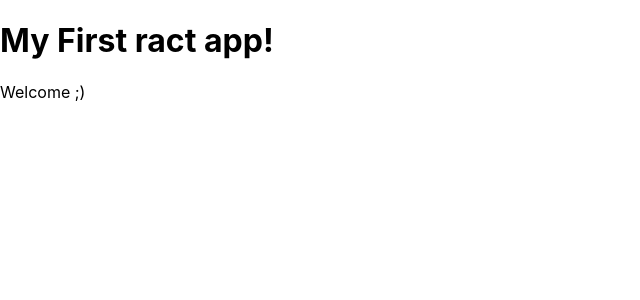
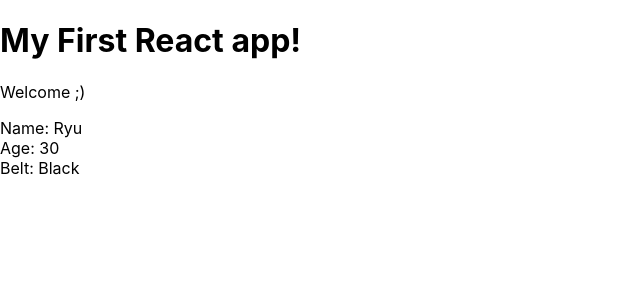
Before and after one commit to illyShelly/React-basic, a React (Create React App) app in the folder myapp/: page / in a window 1280 px wide. Shown: the top 300 px of the page, without its empty margins (0-640 px from the left). Built offline with nearby package versions, Linux system fonts and the light colour scheme.

Commit message:
Nested components import/used in App.js

```diff
--- a/myapp/src/App.js
+++ b/myapp/src/App.js
@@ -1,12 +1,15 @@
 import React, { Component } from 'react';
 // import './App.css';
+import Ninjas from './Ninjas';
 
 class App extends Component {
   render() {
     return (
       <div className="App">
-        <h1>My First ract app!</h1>
+        <h1>My First React app!</h1>
         <p>Welcome ;)</p>
+        {/* nesting component Ninjas */}
+        <Ninjas />
       </div>
     );
   }
--- /dev/null
+++ b/myapp/src/Ninjas.js
@@ -0,0 +1,16 @@
+import React, { Component } from 'react';
+
+// now we import React so its not React.create.Component...
+class Ninjas extends Component {
+    render() {
+        return(
+            <div className="ninja">
+            <div>Name: Ryu</div>
+            <div>Age: 30</div>
+            <div>Belt: Black</div>
+        </div>
+        )
+    }
+}
+
+export default Ninjas;
```
